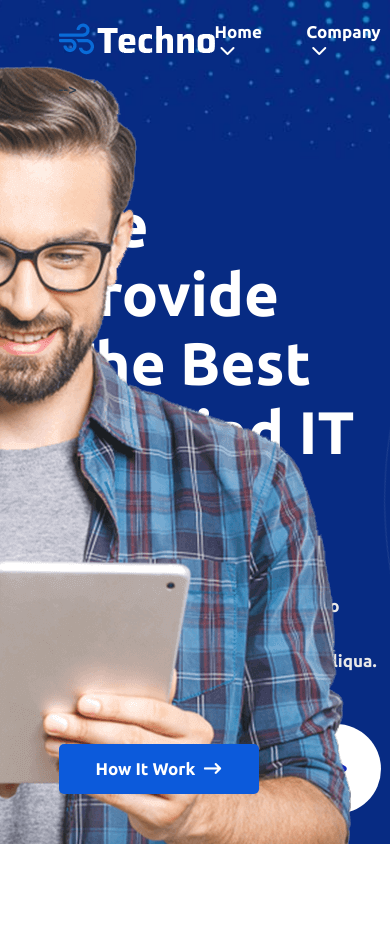
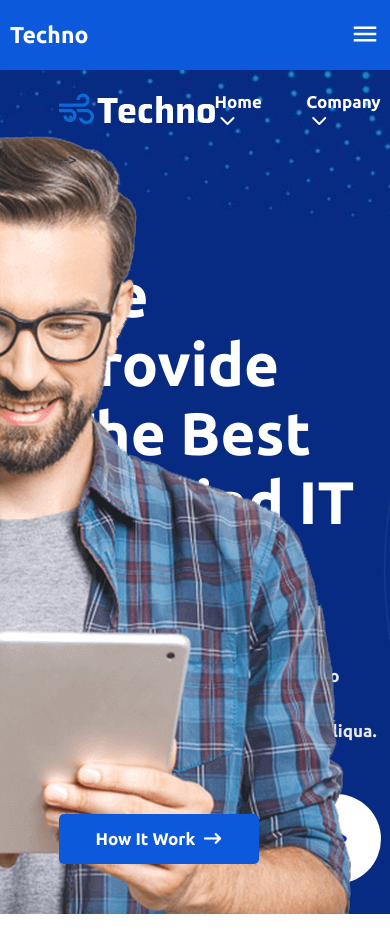
Before and after one commit to gyamficodes/vue-website, a Vue app: page / in a window 390 px wide. Shown: the top 952 px of the page. Built offline with nearby package versions, Linux system fonts and the light colour scheme.

Commit message:
MobileNavbar Created

```diff
--- a/src/App.vue
+++ b/src/App.vue
@@ -1,5 +1,6 @@
 <template>
   <div id="app">
+     <MobileNav/>
     <nav>
       <router-link to="/"></router-link>
       <router-link to="/about"></router-link>
@@ -7,6 +8,15 @@
     <router-view/>
   </div>
 </template>
+<script>
+import MobileNav from './components/MobileNav.vue';
+export default {
+  components:{
+    MobileNav
+  },
+}
+
+</script>
 
 <style lang="scss">
 #app {
--- /dev/null
+++ b/src/assets/Sass/MobileNav.css
@@ -0,0 +1,22 @@
+.Moblie-Nav .Mobile-Navbar {
+  height: 50px;
+  background: #0c5adb;
+  padding: 10px;
+}
+.Moblie-Nav .Mobile-Navbar .mb-menu {
+  display: flex;
+  align-items: center;
+  justify-content: space-between;
+  height: 100%;
+}
+.Moblie-Nav .Mobile-Navbar .mb-menu h1 {
+  color: white;
+  font-size: 23px;
+  font-weight: 700;
+  cursor: pointer;
+}
+.Moblie-Nav .Mobile-Navbar .mb-menu .icons-box .Icon {
+  color: white;
+  font-size: 30px;
+  cursor: pointer;
+}/*# sourceMappingURL=MobileNav.css.map */
--- /dev/null
+++ b/src/assets/Sass/MobileNav.scss
@@ -0,0 +1,29 @@
+.Moblie-Nav{
+    .Mobile-Navbar{
+        height: 50px;
+        background: #0c5adb;
+        padding: 10px;
+
+        .mb-menu{
+            display: flex;
+            align-items: center;
+            justify-content: space-between;
+            height: 100%;
+            h1{
+                color: #ffff;
+                font-size: 23px;
+                font-weight: 700;
+                cursor: pointer;
+            }
+            .icons-box{
+                .Icon{
+                    color: #ffff;
+                    font-size: 30px;
+                    cursor: pointer;
+
+                }
+            }
+
+        }
+    }
+}
--- a/src/assets/Sass/Style.scss
+++ b/src/assets/Sass/Style.scss
@@ -13,6 +13,7 @@
 @import'./RequestPage';
 @import'./SubscribePage';
 @import'./FooterPage';
+@import'./MobileNav.scss';
 @import'./Responsive';
 *{
     padding: 0;
--- /dev/null
+++ b/src/components/MobileNav.vue
@@ -0,0 +1,42 @@
+<template>
+  <section class="Moblie-Nav">
+    <div class="Mobile-Navbar">
+      <div class="mb-menu">
+        <h1>Techno</h1>
+        <div class="icons-box" @click="isIconShow">
+          <span v-if="iconShow" class="material-icons Icon">menu</span>
+          <span v-else class="material-icons Icon">close</span>
+        </div>
+      </div>
+    </div>
+
+    <div></div>
+  </section>
+</template>
+
+<script>
+export default {
+  comments: {},
+  props: [],
+  mixins: [],
+  data() {
+    return {
+      iconShow: true,
+    };
+  },
+  methods: {
+    isIconShow() {
+      return (this.iconShow = !this.iconShow);
+    },
+  },
+  mounted() {},
+  computed:{
+
+  },
+  created() {},
+};
+</script>
+
+<style lang="scss">
+@import "../assets/Sass/MobileNav.scss";
+</style>
--- a/src/store/index.js
+++ b/src/store/index.js
@@ -5,6 +5,7 @@ Vue.use(Vuex)
 
 export default new Vuex.Store({
   state: {
+   name: 'See',
   },
   getters: {
   },
```
Also changed, not shown: 2 other files (tests, documents, lock files or other folders).
